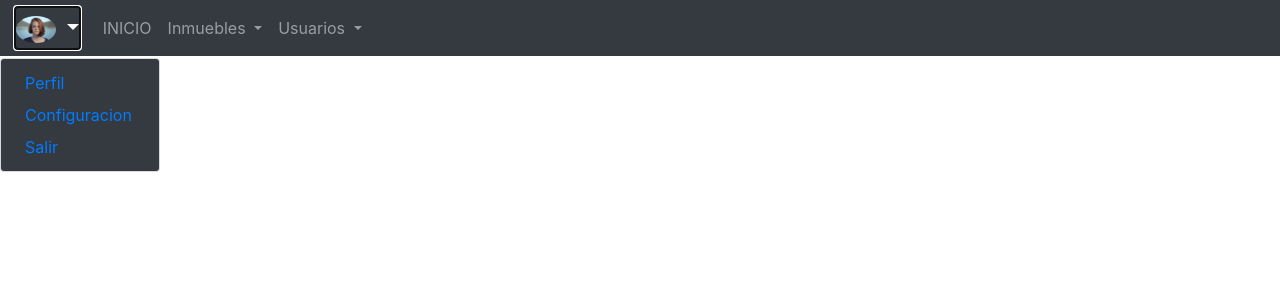
After one commit to luis16121013/plantilla, a PHP site: page /plantilla/info-tabla-cliente.php in a window 1280 px wide, after a click that opens the changed part. The commit adds this page. Shown: the top 300 px of the page. Run offline with PHP 8.4, Linux system fonts and the light colour scheme; the visitor is signed in with stand-in values (Sample User, id 1).

Commit message:
v1/implementar/ifodata

```diff
--- a/admin-tabla-clientes.php
+++ b/admin-tabla-clientes.php
@@ -156,8 +156,10 @@ $obj= new administrador();
                     <td><?php echo $cliente->adress; ?></td>
                     <td><?php echo $cliente->email; ?></td>
                     <td><?php echo ($cliente->is_active=='1')?'activo':'inactivo'; ?></td>
-                    <?php echo "<td><a href='controllers/controllerAdministrador.php?action=eliminarCliente&idPeople='".$cliente->id_people."></a>delete</td>";?>
-                    <td><a href="controllers/controllerAdministrador.php?action=eliminarCliente&idPeople="<?php echo $cliente->id_people; ?>>Eliminar</a></td>
+
+                    <?php echo '<td><a href="'.htmlspecialchars("controllers/controllerAdministrador.php?action=eliminarCliente&idPeople=".urlencode($cliente->id_people)).'">delete</a>'; ?>
+                    <?php echo '<a href="'.htmlspecialchars("controllers/controllerAdministrador.php?action=infoCliente&idPeople=".urlencode($cliente->id_people)).'">info</a></td>'; ?>
+
                 </tr>
                   <?php
                   endforeach;
--- /dev/null
+++ b/info-tabla-cliente.php
@@ -0,0 +1,130 @@
+<?php
+/**
+ *  IMPORTANDO EL PAQUETE DE LA SESION::::::::
+ */
+
+session_start();
+if(!isset($_SESSION['name'])){
+    header("location:http://localhost/plantilla/");
+}else if($_SESSION['rol']!='3'){
+    header("location:http://localhost/plantilla/login.php");
+}
+require_once("models/administrador.php");
+$obj= new administrador();
+?>
+
+
+<!DOCTYPE html>
+<html lang="en">
+<head>
+    <meta charset="UTF-8">
+    <meta name="viewport" content="width=device-width, initial-scale=1.0">
+    <link rel="stylesheet" href="lib/bootstrap/css/bootstrap.css">
+    <link rel="shortcut icon" href="assets/icon/EscuelaVirtual.png"/>
+
+
+    <link rel="stylesheet" href="lib/animate.css/animate.css">
+    <link rel="stylesheet" href="lib/sweetAlert2/sweetalert2.min.css">
+
+</head>
+<body class="background-gris">
+
+
+<!---------------------------- navergador principal pantalla grande---------------------------------------------------------------->
+<nav class="navbar d-none d-sm-none d-lg-flex navbar-expand-lg bg-dark navbar-dark fixed-top " style=" width: 100%;">
+    <a class="navbar-brand dropdown dropdown-toggle mr-3" href="navbardrop" id="navbardrop" data-toggle="dropdown">
+     <img src="assets/img/administrador/admin3.jpg" alt="Logo" style="width:40px; border-radius:55%;">
+    </a>
+        <div class="dropdown-menu bg-dark">
+          <a id="perfil" class="dropdown-item text-primary" href="?a=perfil">Perfil</a>
+          <a class="dropdown-item text-primary" href="#configuracion">Configuracion</a>
+          <a class="dropdown-item text-primary" href="controllers/controllerAdministrador.php?action=salir">Salir</a>
+        </div>
+    <ul class="navbar-nav ">
+        <!--<li class="nav-item">
+          <a id="inicio" class="nav-link" href="?a=inicio">INICIO</a>
+        </li>
+        <li class="nav-item">
+          <a class="nav-link" href="?a=cursos">Inmuebles</a>
+        </li>
+        -->
+        <li class="nav-item">
+          <a id="inicio" class="nav-link" href="administrador.php">INICIO</a>
+        </li>
+        <li class="nav-item dropdown">
+          <a class="nav-link dropdown-toggle" href="#" id="navbardrop" data-toggle="dropdown">
+                Inmuebles
+          </a>
+        <div class="dropdown-menu bg-dark">
+          <a class="dropdown-item text-primary" href="?a=pageDocente">Propias</a>
+          <a class="dropdown-item text-primary" href="#">Clientes</a>
+        </div>
+        </li>
+<!-- Dropdown -->
+        <li class="nav-item dropdown">
+          <a class="nav-link dropdown-toggle" href="#" id="navbardrop" data-toggle="dropdown">
+                Usuarios
+          </a>
+        <div class="dropdown-menu bg-dark">
+          <a class="dropdown-item text-primary" href="?a=pageDocente">Empleados</a>
+          <a class="dropdown-item text-primary" href="admin-tabla-clientes.php">Clientes</a>
+          <a class="dropdown-item text-primary" href="#">Administradores</a>
+        </div>
+        </li>
+    </ul>
+</nav>
+
+ <!------------------------ navergador principal pantalla pequeña---------------------------------------------------------------->
+<nav class="navbar navbar-expand-lg bg-dark navbar-dark  d-lg-none fixed-top">
+    <a class="navbar-brand" href="#">Administrador</a>
+    <button class="navbar-toggler" type="button" data-toggle="collapse" data-target="#collapsibleNavbar">
+      <span class="navbar-toggler-icon"></span>
+    </button>
+    <div class="collapse navbar-collapse" id="collapsibleNavbar">
+      <ul class="navbar-nav">
+        <li class="nav-item">
+          <a class="nav-link" href="administrador.php">Inicio</a>
+          <li class="nav-item dropdown">
+          <a class="nav-link dropdown-toggle" href="#" id="navbardrop" data-toggle="dropdown">
+                Inmuebles
+          </a>
+        <div class="dropdown-menu bg-dark">
+          <a class="dropdown-item text-primary" href="?a=pageDocente">Propias</a>
+          <a class="dropdown-item text-primary" href="?a">Clientes</a>
+        </div>
+        </li>
+        <li class="nav-item">
+          <a class="nav-link dropdown-toggle" href="#" id="navbardrop" data-toggle="dropdown">
+              Usuarios
+          </a>
+          <div class="dropdown-menu">
+            <a class="dropdown-item" href="#controllers/controllerAdminstrador.php?action=salir">Empleados</a>
+            <a class="dropdown-item" href="admin-tabla-clientes.php">Clientes</a>
+            <a class="dropdown-item" href="#controllers/controllerAdminstrador.php?action=salir">Administradores</a>
+          </div>
+        </li>
+        <li class="nav-item">
+          <a class="nav-link dropdown-toggle" href="#" id="navbardrop" data-toggle="dropdown">Configuracion</a>
+          <div class="dropdown-menu">
+            <a class="dropdown-item" href="?a=perfil">Perfil</a>
+            <a class="dropdown-item" href="controllers/controllerAdminstrador.php?action=salir">Exit</a>
+          </div>
+        </li>
+      </ul>
+    </div>
+</nav>
+
+
+
+
+
+
+
+
+
+<script src="lib/bootstrap/js/popper.min.js"></script>
+<script src="lib/bootstrap/js/jquery-3.2.1.slim.min.js"></script>
+<script src="lib/bootstrap/js/bootstrap.min.js"></script>
+<script src="lib/sweetAlert2/sweetalert2.all.min.js"></script>
+</body>
+</html>
```
Also changed, not shown: controllers/controllerAdministrador.php (+8 -3 lines), models/administrador.php (+23 -6 lines).
